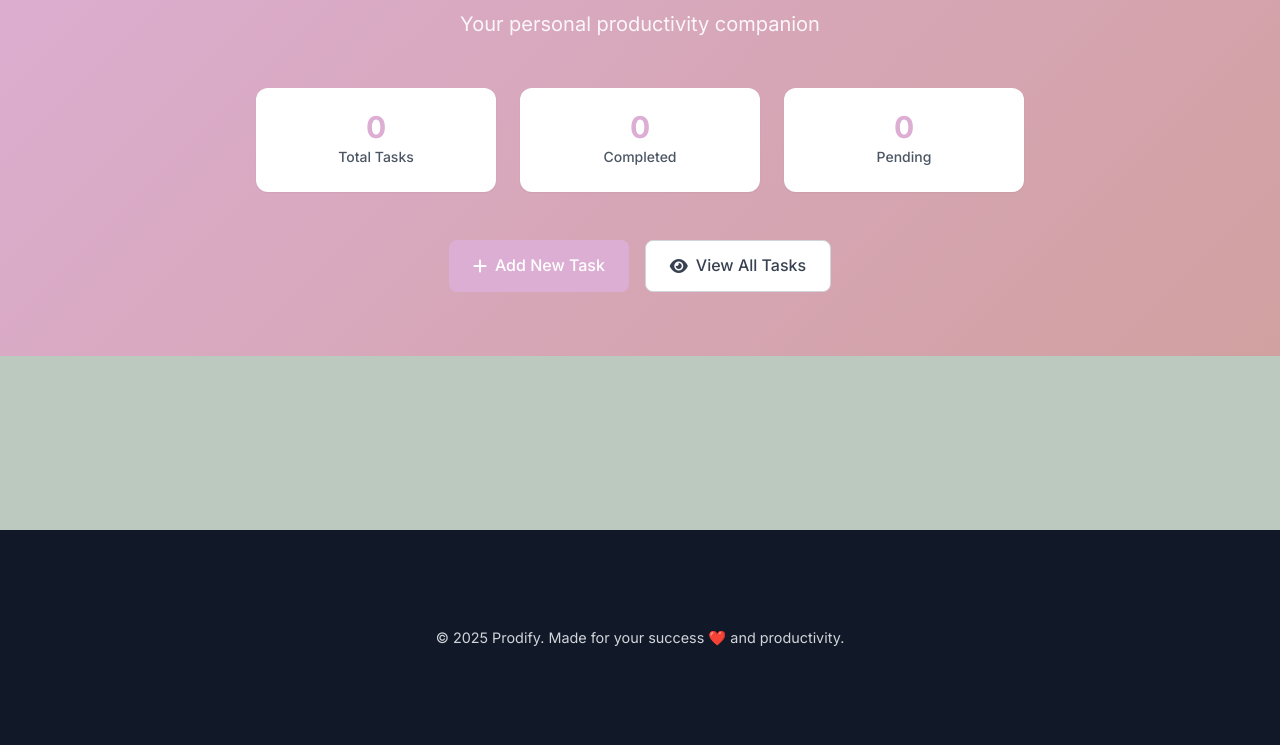
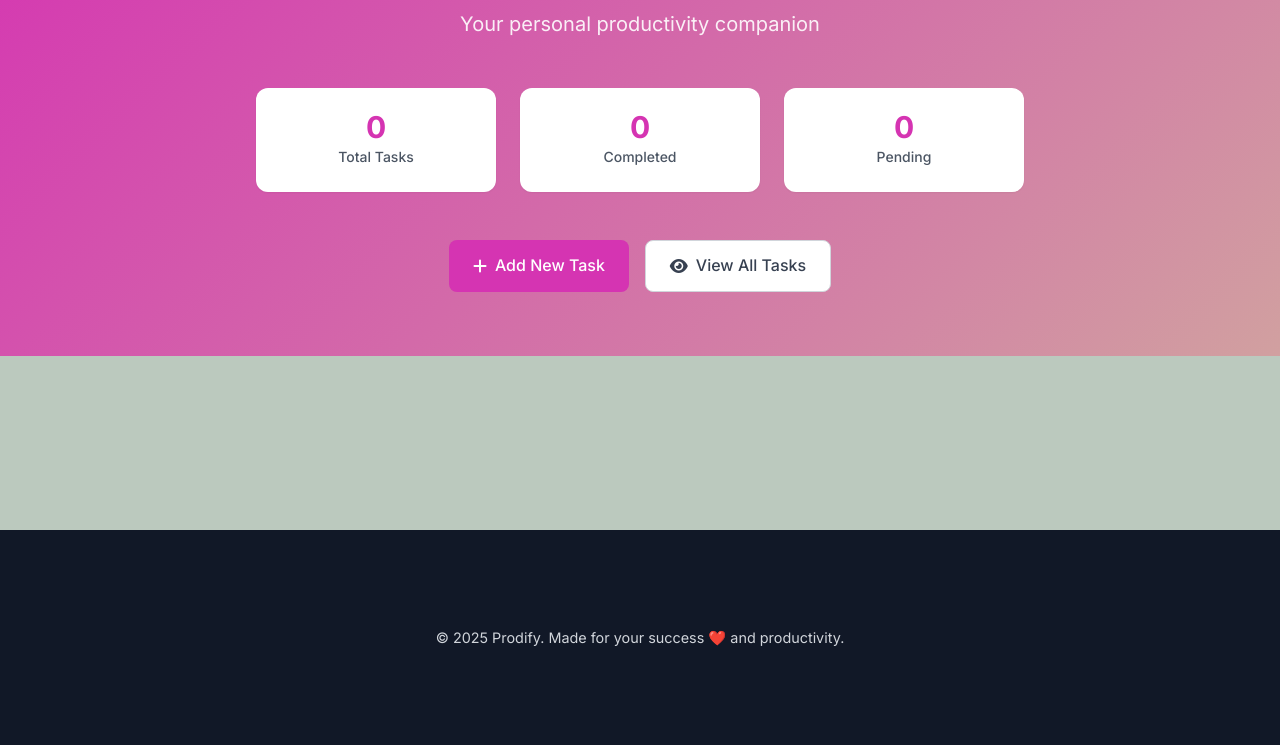
Before and after one commit to AnuuDumjan/Interactive-web-app, a website built with Vite: page index.html in a window 1280 px wide. Shown: the part 201-946 px from the top of the page. Built offline with nearby package versions, Linux system fonts and the light colour scheme.

Commit message:
improve link visibility by updating empty state text color

```diff
--- a/style.css
+++ b/style.css
@@ -7,7 +7,7 @@
 
 :root {
 
-    --primary-color: #ddaed3;
+    --primary-color: #d534b2;
     --primary-dark: #d1a0a0;
     --primary-light: #a28897;
     --secondary-color: #10b981;
```
